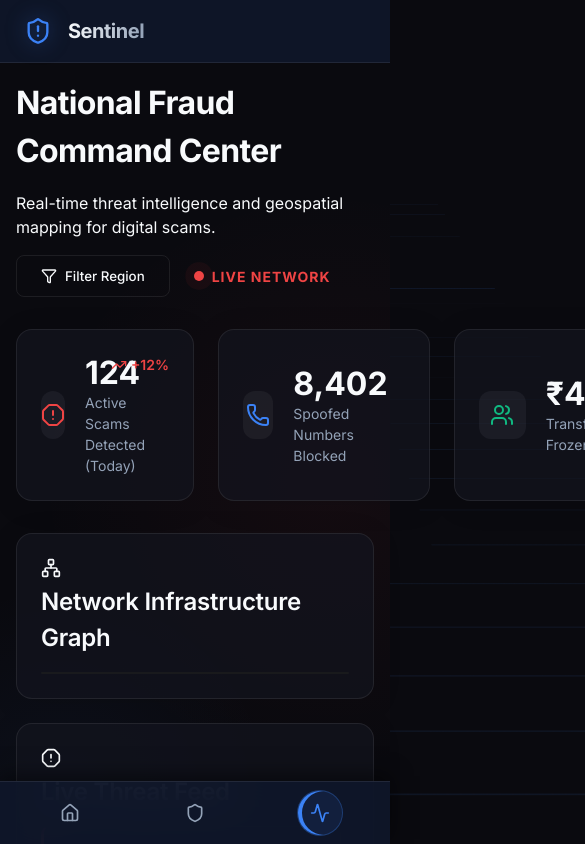
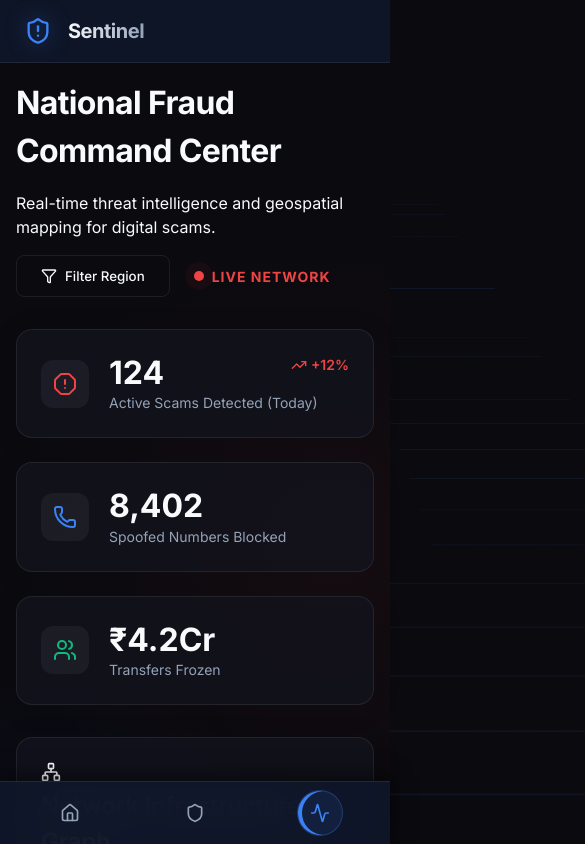
Before and after one commit to reet-9944/ET_AI_Hack, a React (Vite) app: page / in a window 390 px wide. Both pictures are taken after a click on the element 319 px from the left and 813 px from the top of the page. Shown: the top 844 px of the page, 585 px wide, since content can reach past the window. Built offline with nearby package versions, Linux system fonts and the light colour scheme.

Commit message:
Fix class name typos in PoliceDashboard mobile CSS

```diff
--- a/src/components/PoliceDashboard.css
+++ b/src/components/PoliceDashboard.css
@@ -426,8 +426,8 @@
 }
 
 @media (max-width: 768px) {
-  .dashboard-grid { grid-template-columns: 1fr; }
-  .stat-grid { grid-template-columns: 1fr 1fr; }
+  .dashboard-main-grid { grid-template-columns: 1fr; }
+  .stats-grid { grid-template-columns: 1fr; }
   .dashboard-header { flex-direction: column; align-items: flex-start; gap: 1rem; }
   .graph-container { height: 300px; }
   .modal-content { width: 95%; padding: 1.5rem; margin: 1rem; max-height: 90vh; overflow-y: auto; }
```
